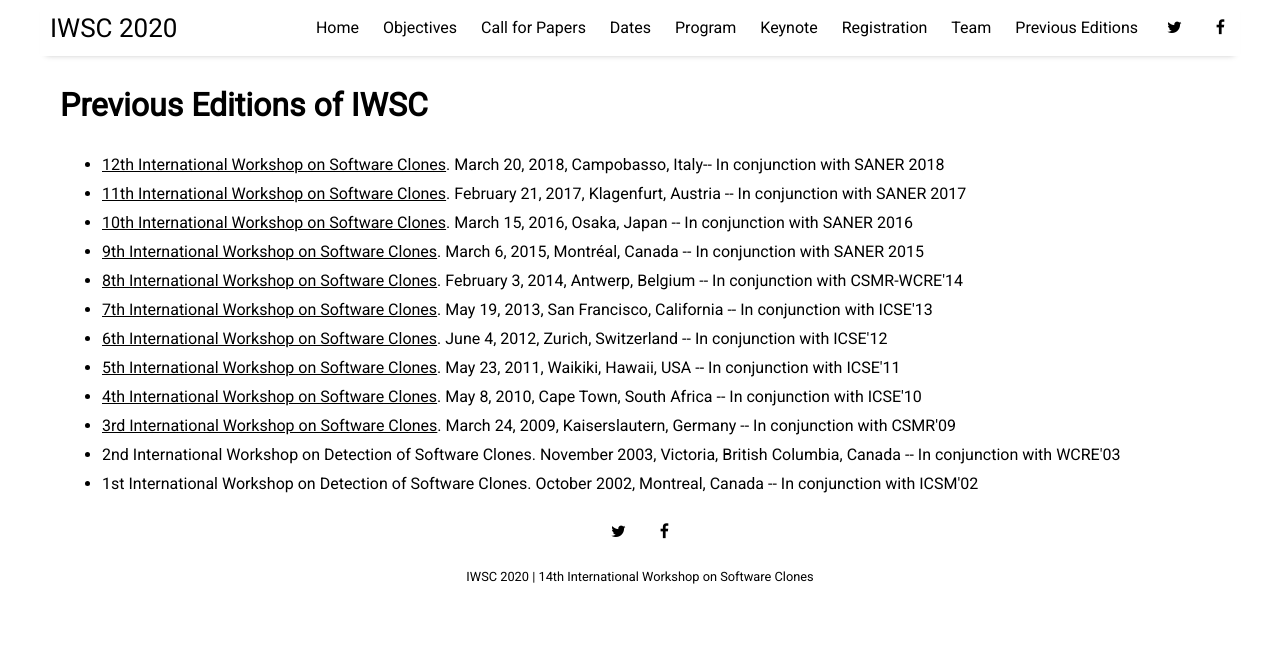
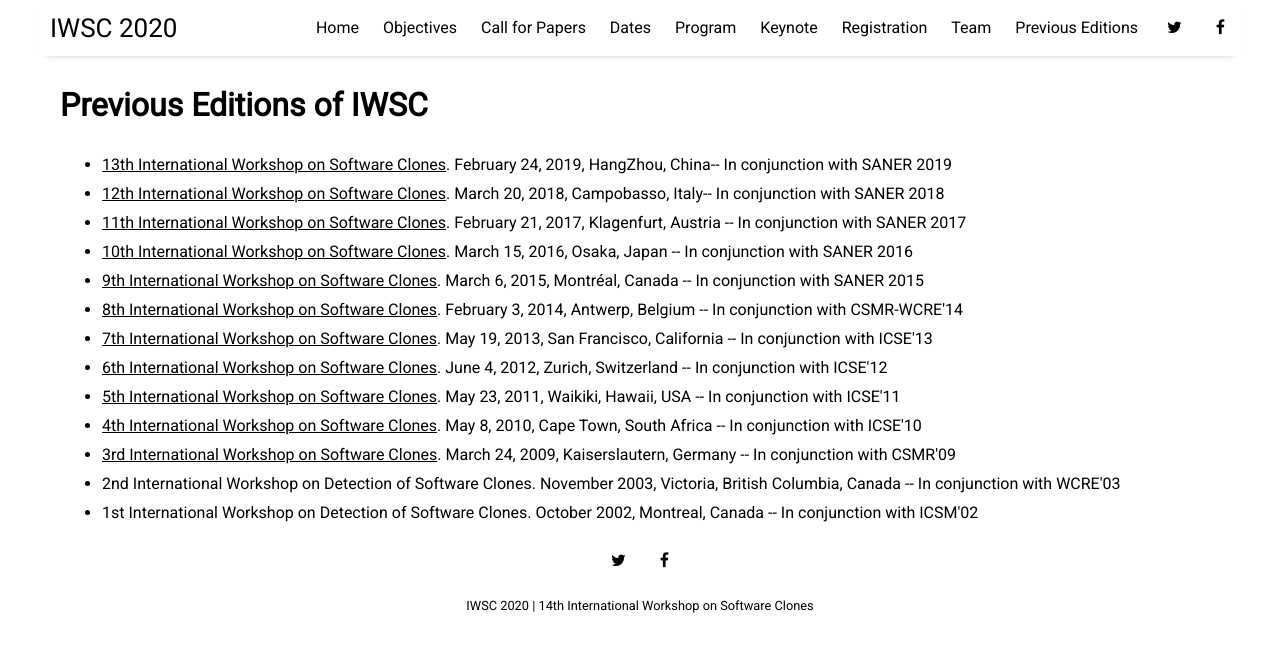
Before and after one commit to iwsc2020/iwsc2020.github.io, a Jekyll site: the page built from pages/prev_editions.html, in a window 1280 px wide. Shown: the top 652 px of the page. Built offline with Jekyll 4.4.1, drawn with Linux system fonts in a browser that asks for light colours; nearby versions of some CDN libraries.

Commit message:
updated registration and previous editions pages

```diff
--- a/pages/prev_editions.html
+++ b/pages/prev_editions.html
@@ -5,6 +5,7 @@ title: Previous Editions of IWSC
 
 <div class="page_content">
   <ul class="editions">
+  	  <li><a href="https://iwsc2019.github.io/" target="_blank">13th International Workshop on Software Clones</a>. February 24, 2019, HangZhou, China-- In conjunction with SANER 2019</li>
       <li><a href="https://iwsc2018.github.io/" target="_blank">12th International Workshop on Software Clones</a>. March 20, 2018, Campobasso, Italy-- In conjunction with SANER 2018</li>
       <li><a href="https://iwsc2017.github.io/" target="_blank">11th International Workshop on Software Clones</a>. February 21, 2017, Klagenfurt, Austria -- In conjunction with SANER 2017</li>
       <li><a href="http://iwsc2016.ist.osaka-u.ac.jp/" target="_blank">10th International Workshop on Software Clones</a>. March 15, 2016, Osaka, Japan -- In conjunction with SANER 2016</li>
--- a/pages/registration.html
+++ b/pages/registration.html
@@ -4,6 +4,6 @@ title: Registration
 ---
 
 <div class="page_content">
-  Attendees of IWSC 2019 should register through the <a href="http://saner2019.github.io">SANER 2019 registration system</a>.
+  Attendees of IWSC 2020 should register through the <a href="https://saner2020.csd.uwo.ca/">SANER 2020 registration system</a>.
   <hr />
 </div>
```
